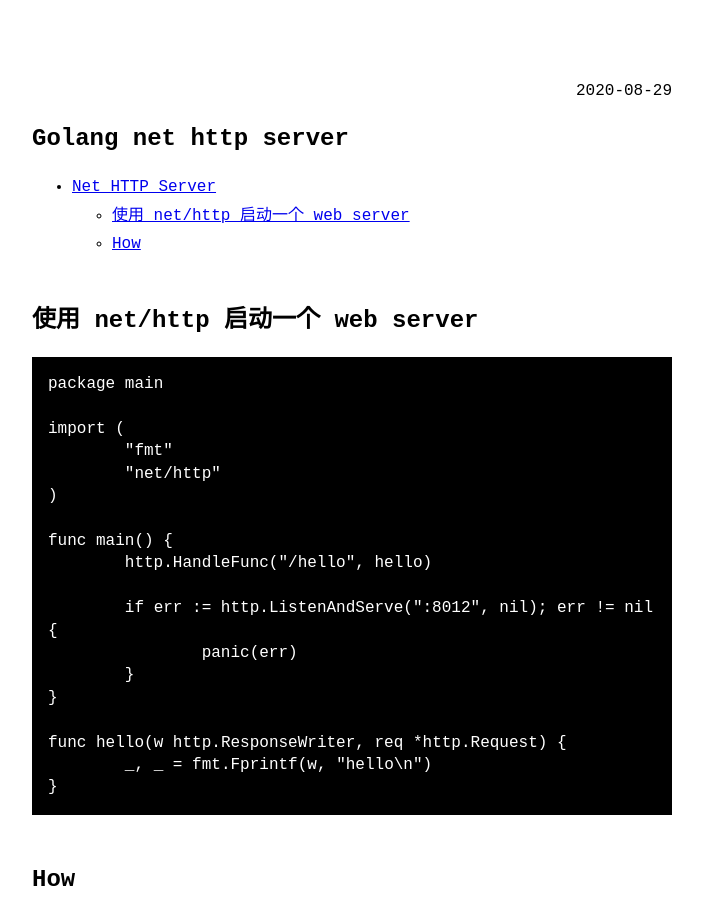
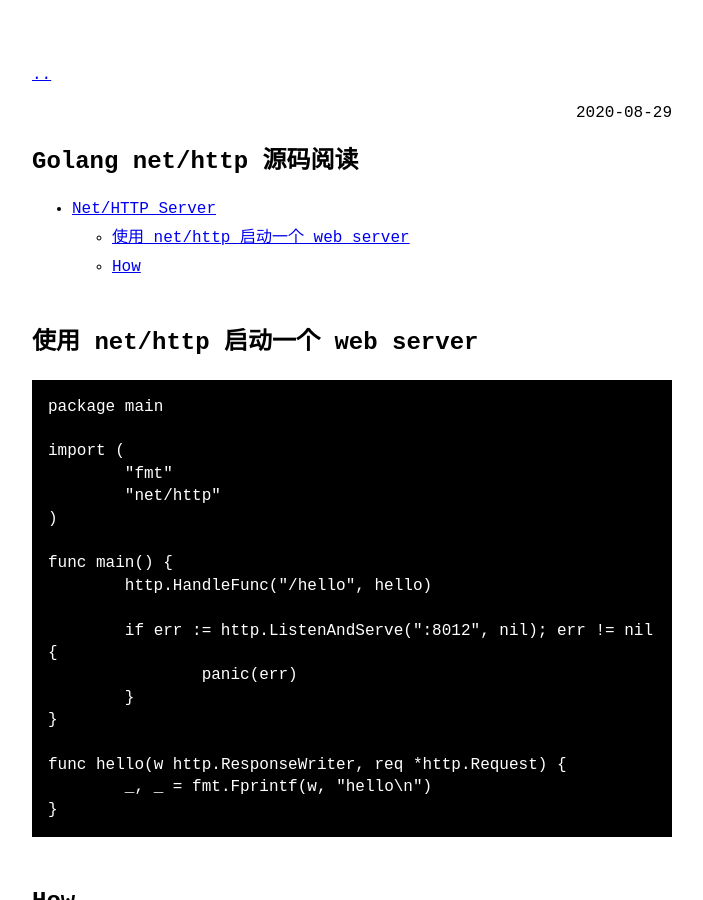
Before and after one commit to vurihuang/vurihuang.github.io, a Jekyll site: the page built from _posts/2020-08-29-go-net-http-server.md, in a window 1280 px wide and 900 px high. Shown: the whole window, without its empty margins (288-991 px from the left). Built offline with Jekyll 4.4.1, drawn with Linux system fonts in a browser that asks for light colours.

Commit message:
docs: update

```diff
--- a/_config.yml
+++ b/_config.yml
@@ -6,6 +6,7 @@ remote_theme: riggraz/no-style-please
 
 theme_config:
   appearance: "light" # can be "light", "dark" or "auto"
+  back_home_text: ".." # customize text for homepage link in post layout
   date_format: "%Y-%m-%d" # customize how date is formatted
   show_description: false # show blog description in home page
 
--- a/_posts/2020-08-29-go-net-http-server.md
+++ b/_posts/2020-08-29-go-net-http-server.md
@@ -1,10 +1,10 @@
 ---
 layout: post
-title: Golang net http server
+title: Golang net/http 源码阅读
 slug: golang-net-http-server
 ---
 
-- [Net HTTP Server](#net-http-server)
+- [Net/HTTP Server](#net-http-server)
   - [使用 net/http 启动一个 web server](#使用-nethttp-启动一个-web-server)
   - [How](#how)
 
```
Also changed, not shown: _posts/2020-08-20-go-context-with-value.md (+1 -1 lines), _drafts/2023-06-24-kubernetes-long-lived-connections.md (renamed from _posts/2023-06-24-kubernetes-long-lived-connections.md).
